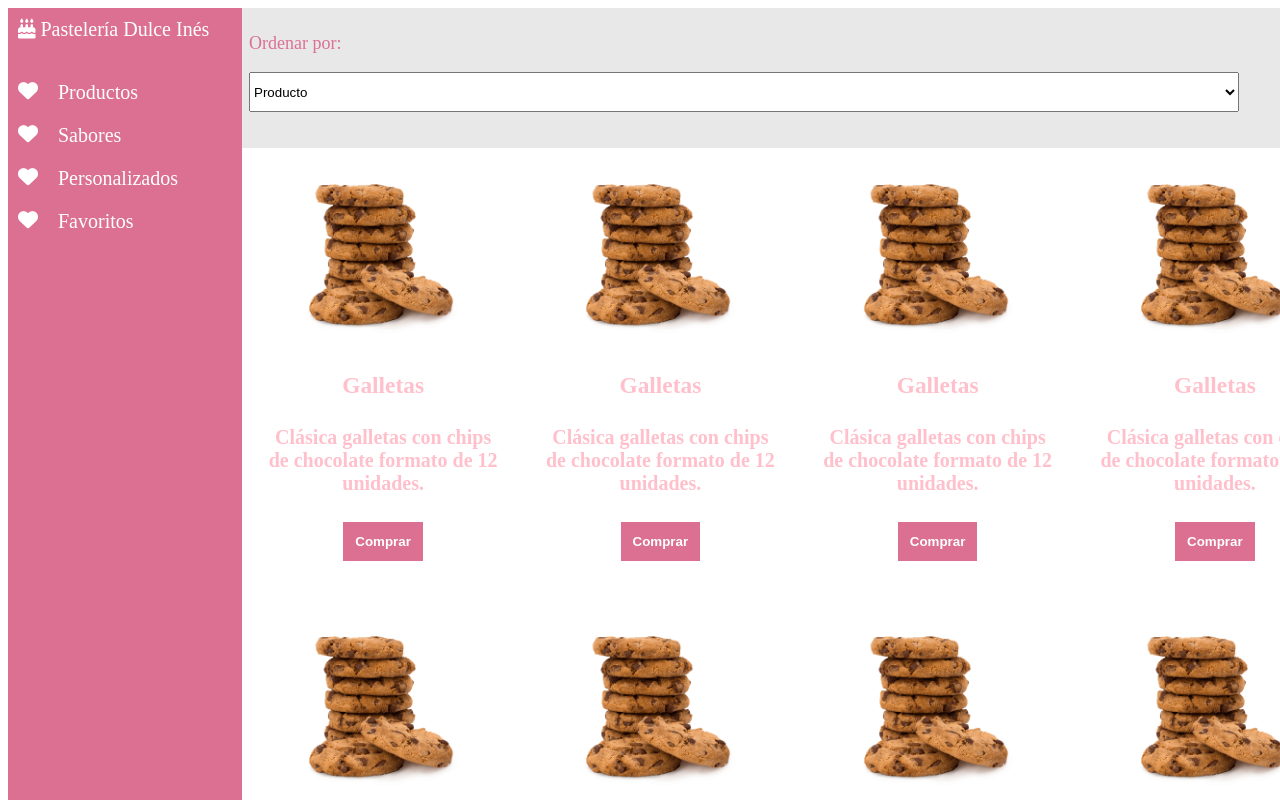
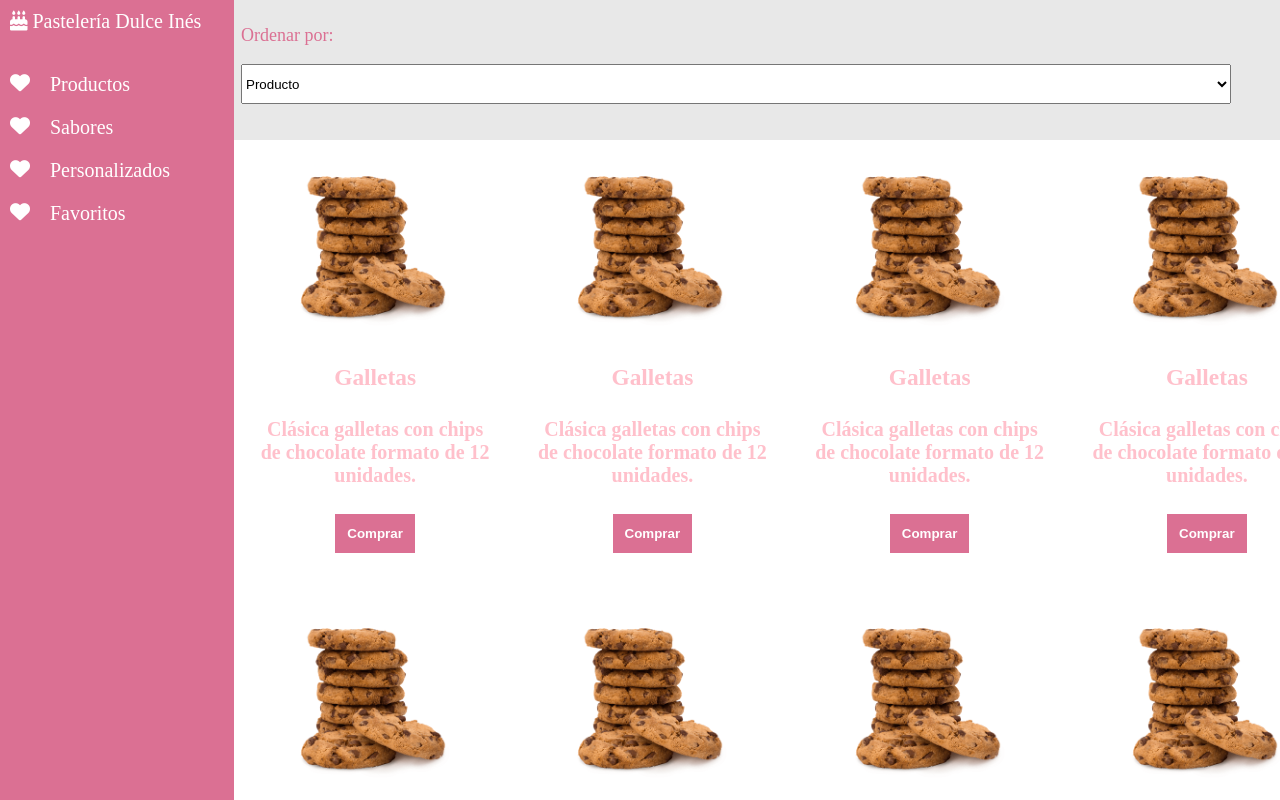
Before and after one commit to Karitow/queries, a plain HTML site: page index.html in a window 1280 px wide. Shown: the top 800 px of the page. Drawn offline with Linux system fonts and the light colour scheme.

Commit message:
quitar margin pagina

```diff
--- a/assets/css/style.css
+++ b/assets/css/style.css
@@ -1,5 +1,11 @@
  /* layout de vista mobile */
+ body{
+  margin:0px;
+ }
+
  div {
+    margin:0px;
+    padding:0px;
     display: grid;
     min-height: 100vh;
     border: none;
@@ -17,6 +23,8 @@
    font-size:18px;
    grid-area: header;
    color:palevioletred;
+   margin:0px;
+
  }
 
  .color {
--- a/index.html
+++ b/index.html
@@ -8,7 +8,7 @@
     <link rel="preconnect" href="https://fonts.googleapis.com">
     <link rel="preconnect" href="https://fonts.gstatic.com" crossorigin>
     <script src="https://kit.fontawesome.com/9eaee8c2c7.js" crossorigin="anonymous"></script>
-    <title>Document</title>
+    <title>Queries</title>
 </head>
 
 <body>
```
